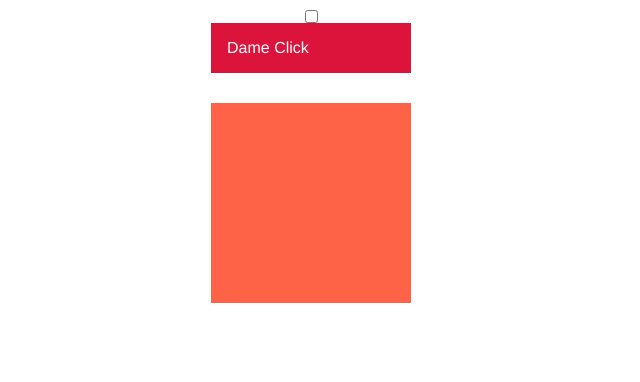
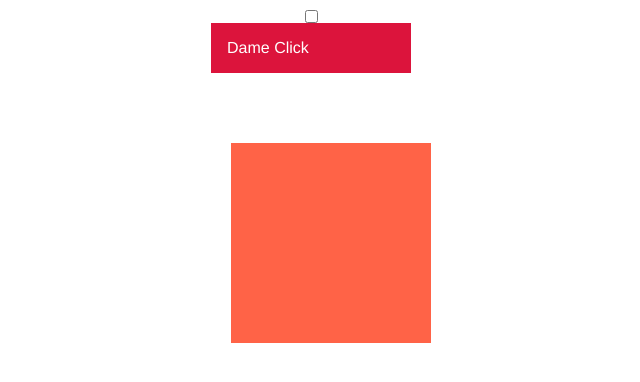
Before and after one commit to NEBULA1978/SELECTORES-CSS, a plain HTML site: page ejejmplo 5/index.html in a window 1280 px wide. Shown: the whole page, without its empty margins (329-969 px from the left). Drawn offline with Linux system fonts and the light colour scheme.

Commit message:
Ejejmplo 6 final con relative

```diff
--- a/ejejmplo 5/style2.css
+++ b/ejejmplo 5/style2.css
@@ -34,6 +34,17 @@ label {
 } */
 
 .box {
+    position: relative;
+    /* nos desplaza hacia abajo pero su posicion original sedigue conservando */
+    /* cualquier elelemnto que posicionemos debajo de el se va a posicionar sobre su posicion original, no donde esta actualmente */
+    /* separa todas las cajas hacia abajo */
+    top: 40px;
+    /* separacion entre la cajas */
+    margin-top: 20px;
+    right: 30px;
+    left: 20px;
+
+
     width: 200px;
     height: 200px;
     background-color: tomato;
```
